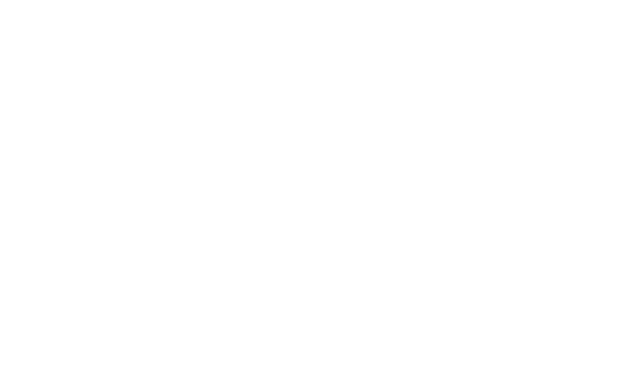
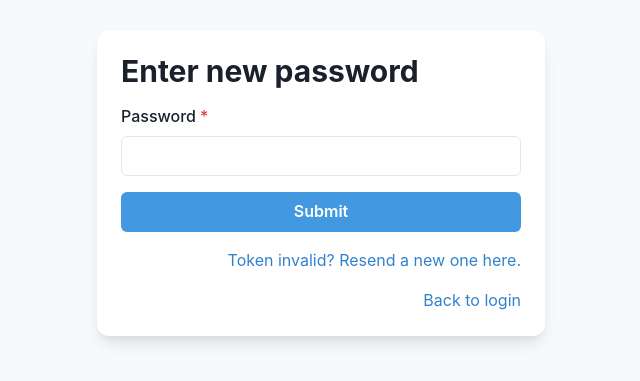
Before and after one commit to bowbowzai/job-search-engine, a React (Vite) app in the folder client/: page /password-reset/1/1 in a window 1280 px wide. Before the commit this address had no page. Shown: the part 217-598 px from the top of the page, without its empty margins (319-959 px from the left). Built offline with nearby package versions, Linux system fonts and the light colour scheme.

Commit message:
feat: added forgot password,reset password

```diff
--- a/client/src/App.tsx
+++ b/client/src/App.tsx
@@ -8,6 +8,7 @@
 import PrivateRoute from './utils/PrivateRoute'
 import PreventAccess from './utils/PreventAccess'
 import UserProfileEdit from "./pages/EditProfile"
+import ResetPasswordForm from './pages/ResetPassword'
 
 function App() {
   return (
@@ -23,6 +24,7 @@
         </Route>
         <Route path="/activate/:uid/:token" element={<ActivatingEmail />} />
         <Route path="/forgot-password" element={<ForgotPasswordForm />} />
+        <Route path="/password-reset/:uid/:token/" element={<ResetPasswordForm />} />
       </Routes>
     </div>
   )
--- a/client/src/api/authentications.ts
+++ b/client/src/api/authentications.ts
@@ -33,3 +33,21 @@
     refresh: refresh
   }).then(response => response.data)
 }
+
+export function requestResetPassword(email: string) {
+  return api.post("/auth/users/reset_password/", {
+    email
+  }).then(response => response.data)
+}
+
+export function resetPasswordConfirmation(data: {
+  uid: string,
+  token: string,
+  password: string
+}) {
+  return api.post("/auth/users/reset_password_confirm/", {
+    "uid": data.uid,
+    "token": data.token,
+    "new_password": data.password
+  })
+}
--- a/client/src/components/Navbar.tsx
+++ b/client/src/components/Navbar.tsx
@@ -37,7 +37,7 @@
         borderColor={useColorModeValue('gray.200', 'gray.900')}
         align={'center'}>
         <Flex flex={{ base: 1 }} justify={{ base: 'center', md: 'start' }}>
-          <Image src={logo} width={"160px"} />
+          <Image src={logo} width={"160px"} onClick={() => navigate("/")} cursor="pointer" />
 
         </Flex>
 
--- a/client/src/pages/ActivatingEmail.tsx
+++ b/client/src/pages/ActivatingEmail.tsx
@@ -19,6 +19,9 @@
 
   const activateMutation = useMutation({
     mutationFn: verifyEmail,
+    onSuccess: () => {
+
+    },
     onError: (error: any) => {
       const firstError = Object.entries(error?.response?.data)[0]
       const firstErrorMsg = firstError[1]
--- a/client/src/pages/EditProfile.tsx
+++ b/client/src/pages/EditProfile.tsx
@@ -39,6 +39,9 @@
   const [newProfileImg, setNewProfileImg] = useState<File>()
   const [newPosition, setNewPisition] = useState("")
 
+  console.log("newAddedSkills" + newAddedSkills);
+  console.log("newAddedLocations" + newAddedLocations);
+
   const updateProfileMutation = useMutation({
     mutationFn: updateProfile,
     onSuccess: (data) => {
@@ -76,8 +79,6 @@
       addToSkills(jobKeyword)
     }
   }
-
-  console.log(user)
 
   function handleAddLocations(e: React.KeyboardEvent<HTMLInputElement>) {
     if (e.key == "Enter" && locationKeyword.trim() != "") {
--- a/client/src/pages/ForgotPassword.tsx
+++ b/client/src/pages/ForgotPassword.tsx
@@ -7,15 +7,32 @@
   Stack,
   Text,
   useColorModeValue,
+  Center,
 } from '@chakra-ui/react';
 import { useNavigate } from 'react-router-dom';
+import { useMutation } from '@tanstack/react-query';
+import { useState } from 'react';
+import { requestResetPassword } from '../api/authentications';
 
-type ForgotPasswordFormInputs = {
-  email: string;
-};
 
 export default function ForgotPasswordForm(): JSX.Element {
   const navigate = useNavigate()
+  const [email, setEmail] = useState("")
+  const [errMsg, setErrMsg] = useState("")
+  const [successMsg, setSuccessMsg] = useState("")
+
+  const resetPasswordMutation = useMutation({
+    mutationFn: requestResetPassword,
+    onSuccess: () => {
+      setSuccessMsg("Email sent, kindly check your email for further instructions.")
+      setErrMsg("")
+    },
+    onError: () => {
+      setErrMsg("Email invalid. Please make sure that the entered email is valid.")
+      setSuccessMsg("")
+    }
+  })
+
   return (
     <Flex
       minH={'100vh'}
@@ -44,10 +61,14 @@
             placeholder="your-email@example.com"
             _placeholder={{ color: 'gray.500' }}
             type="email"
+            value={email}
+            onChange={(e) => setEmail(e.target.value)}
           />
         </FormControl>
         <Stack spacing={6}>
           <Button
+            onClick={() => resetPasswordMutation.mutate(email)}
+            isLoading={resetPasswordMutation.isLoading}
             bg={'blue.400'}
             color={'white'}
             _hover={{
@@ -55,6 +76,8 @@
             }}>
             Request Reset
           </Button>
+          {errMsg && successMsg == "" && <Center><Text color={"red"} textAlign={"center"}>{errMsg}</Text></Center>}
+          {successMsg && errMsg == "" && <Center><Text color={"green"} textAlign={"center"}>{successMsg}</Text></Center>}
         </Stack>
         <Text
           cursor={"pointer"}
--- a/client/src/pages/Login.tsx
+++ b/client/src/pages/Login.tsx
@@ -64,7 +64,7 @@
               justify={'end'}>
               <Link color={'blue.500'} onClick={() => navigate("/forgot-password")}>Forgot password?</Link>
             </Stack>
-            <Button onClick={() => loginMutation.mutate(loginCredentials)} colorScheme={'blue'} variant={'solid'}>
+            <Button isLoading={loginMutation.isLoading} onClick={() => loginMutation.mutate(loginCredentials)} colorScheme={'blue'} variant={'solid'}>
               Sign in
             </Button>
             {loginMutation.isError && <Text color="red" textAlign={"center"}>Invalid email or password</Text>}
--- /dev/null
+++ b/client/src/pages/ResetPassword.tsx
@@ -0,0 +1,122 @@
+import {
+  Box,
+  Button,
+  Flex,
+  FormControl,
+  FormLabel,
+  Heading,
+  Input,
+  Text,
+  Center,
+  Stack,
+  useColorModeValue,
+} from '@chakra-ui/react';
+import { useMutation } from '@tanstack/react-query';
+import { useNavigate, useParams } from 'react-router-dom';
+import { resetPasswordConfirmation } from '../api/authentications';
+import { useState } from 'react';
+
+
+export default function ResetPasswordForm(): JSX.Element {
+  const { uid, token } = useParams()
+  const navigate = useNavigate()
+
+  const [password, setPassword] = useState("")
+  const [errMsg, setErrMsg] = useState("")
+  const [successMsg, setSuccessMsg] = useState("")
+
+  const resetConfirmationMutation = useMutation({
+    mutationFn: resetPasswordConfirmation,
+    onSuccess: () => {
+      setSuccessMsg("Password reset successfully. Please login your again with your new password.")
+      setErrMsg("")
+    },
+    onError: (error) => {
+      const firstError = Object.entries(error.response.data)[0]
+      const firstErrorMsg = firstError[1]
+      // console.log(firstErrorMsg)
+      if (Array.isArray(firstErrorMsg)) {
+        setErrMsg(firstErrorMsg[0])
+      } else {
+        setErrMsg(firstErrorMsg ? String(firstErrorMsg).toString() : "")
+      }
+      setSuccessMsg("")
+    }
+  })
+
+  return (
+    <Box>
+      <Flex
+        minH={'100vh'}
+        align={'center'}
+        justify={'center'}
+        bg={useColorModeValue('gray.50', 'gray.800')}>
+        <Stack
+          spacing={4}
+          w={'full'}
+          maxW={'md'}
+          bg={useColorModeValue('white', 'gray.700')}
+          rounded={'xl'}
+          boxShadow={'lg'}
+          p={6}
+          my={12}>
+          <Heading lineHeight={1.1} fontSize={{ base: '2xl', md: '3xl' }}>
+            Enter new password
+          </Heading>
+
+          <FormControl id="password" isRequired>
+            <FormLabel>Password</FormLabel>
+            <Input isDisabled={resetConfirmationMutation.isSuccess} type="password" value={password} onChange={(e) => setPassword(e.target.value)} />
+          </FormControl>
+          <Stack spacing={6}>
+            <Button
+              onClick={() => resetConfirmationMutation.mutate({
+                password: password,
+                token: token?.toString(),
+                uid: uid?.toString()
+              })}
+              bg={'blue.400'}
+              color={'white'}
+              _hover={{
+                bg: 'blue.500',
+              }}
+              isLoading={resetConfirmationMutation.isLoading}
+            >
+              Submit
+            </Button>
+            {errMsg && successMsg == "" && <Center><Text color={"red"} textAlign={"center"}>{errMsg}</Text></Center>}
+            {successMsg && errMsg == "" && <Center><Text color={"green"} textAlign={"center"}>{successMsg}</Text></Center>}
+          </Stack>
+          <Text
+            cursor={"pointer"}
+            textAlign={"right"}
+            fontSize={{ base: 'sm', sm: 'md' }}
+            color={"blue.500"}
+            _hover={
+              {
+                textDecor: "underline"
+              }
+            }
+            onClick={() => navigate("/forgot-password")}
+          >
+            Token invalid? Resend a new one here.
+          </Text>
+          <Text
+            cursor={"pointer"}
+            textAlign={"right"}
+            fontSize={{ base: 'sm', sm: 'md' }}
+            color={"blue.500"}
+            _hover={
+              {
+                textDecor: "underline"
+              }
+            }
+            onClick={() => navigate("/login")}
+          >
+            Back to login
+          </Text>
+        </Stack>
+      </Flex>
+    </Box>
+  );
+}
```
Also changed, not shown: client/src/pages/Home.tsx (+29 -24 lines), 2 other files (tests, documents, lock files or other folders).
